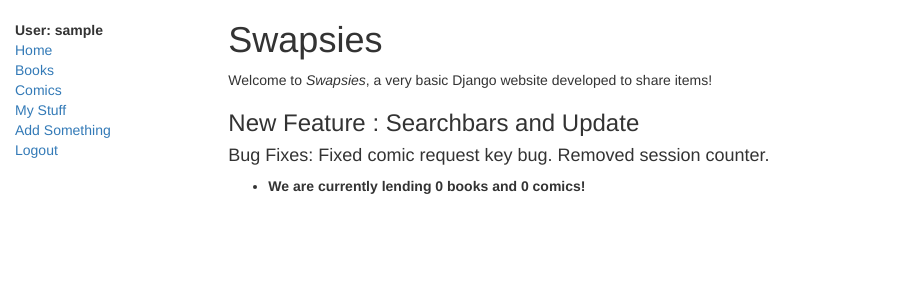
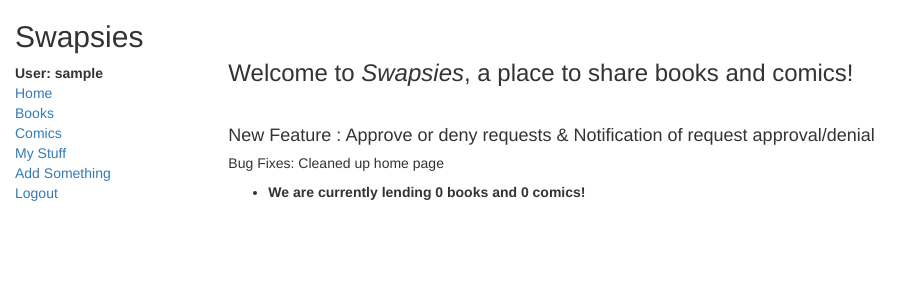
Before and after one commit to Cjhosu/Swapsies, a Django app: page /catalog/ in a window 1280 px wide. Shown: the top 300 px of the page, without its empty margins (0-922 px from the left). Run offline with Django 3.2, Linux system fonts and the light colour scheme; the visitor is signed in with stand-in values (Sample User, id 1); data that the repository does not hold is empty; some libraries are stand-ins or nearby versions.

Commit message:
New features

```diff
--- a/catalog/templates/base_generic.html
+++ b/catalog/templates/base_generic.html
@@ -23,6 +23,7 @@
   {% block sidebar %}
   <ul class="sidebar-nav">
   {% if user.is_authenticated %}
+    <h2> Swapsies </h2>
     <li><strong>User: {{ user.get_username }}</strong></li>
     <li><a href="{% url 'index' %}">Home</a></li>
     <li><a href="{% url 'books' %}">Books</a></li>
--- a/catalog/templates/index.html
+++ b/catalog/templates/index.html
@@ -1,21 +1,26 @@
 {% extends "base_generic.html" %}
 
 {% block content %}
-<h1>Swapsies</h1>
-
-  <p>Welcome to <em>Swapsies</em>, a very basic Django website developed to share items!</p>
-
-
-<h3>New Feature : Searchbars and Update </h3>
-<h4> Bug Fixes: Fixed comic request key bug. Removed session counter.</h4>
+<br>
+<br>
+ <h3> <p>Welcome to <em>Swapsies</em>, a place to share books and comics!</p></h3>
+    {% for thing in pendloan %}
+           <li style="color:red">
+          Dont forget to give {{thing.item}} to {{thing.requester}}
+      </li>
+    {% endfor %}
+<br>
+<h4>New Feature : Approve or deny requests & Notification of request approval/denial </h4>
+<h5> Bug Fixes: Cleaned up home page</h5>
 
   <ul>
     <li><strong>We are currently lending {{ num_books }} books and {{ num_comics}} {% if num_comics == 1 %} comic{% else %} comics{% endif %}! </strong> </li>
   </ul>
 
 <br>
-
+<div style="margin-left:30px;margin-top:20px">
 {% if reqcount > 0 %}
+<hr>
 <h4  style="color:green"> <strong> Requests:</h4>
     {% for thing in reqitem %}
         {% if thing.item.owned_by == request.user %}
@@ -43,9 +48,8 @@
 {% endif %}
 
 
-<br>
-<br>
 {% if mescount > 0 %}
+<hr>
 <h4  style="color:green"> <strong> Messages:</h4>
     {% for thing in mymes %}
            <li style="color:green">
@@ -55,6 +59,8 @@
         <input type="submit" value="Dismiss"<button class="btn btn-default btn-xs" type="button" style="color:#000000"/></button>
 <div class=inline>
 </form>
+</div>
+<hr>
 </div>
 <br>
 </li>
--- a/catalog/views.py
+++ b/catalog/views.py
@@ -24,10 +24,11 @@
     reqcount = reqown.count()
     mymes=Request_message.objects.filter(request__requester=request.user, is_viewed = None)
     mescount=mymes.count()
+    pendloan=Item_request.objects.filter(item__owned_by=request.user, filled_at=None, is_accepted=True)
     return render(
         request,
         'index.html',
-        context={'reqown':reqown, 'num_books':num_books, 'num_comics':num_comics, 'reqitem':reqitem, 'reqcount':reqcount,'mescount':mescount,  'mymes':mymes},
+        context={'reqown':reqown, 'num_books':num_books, 'num_comics':num_comics, 'reqitem':reqitem, 'reqcount':reqcount,'mescount':mescount,  'mymes':mymes ,'pendloan':pendloan},
 )
 
 
```
